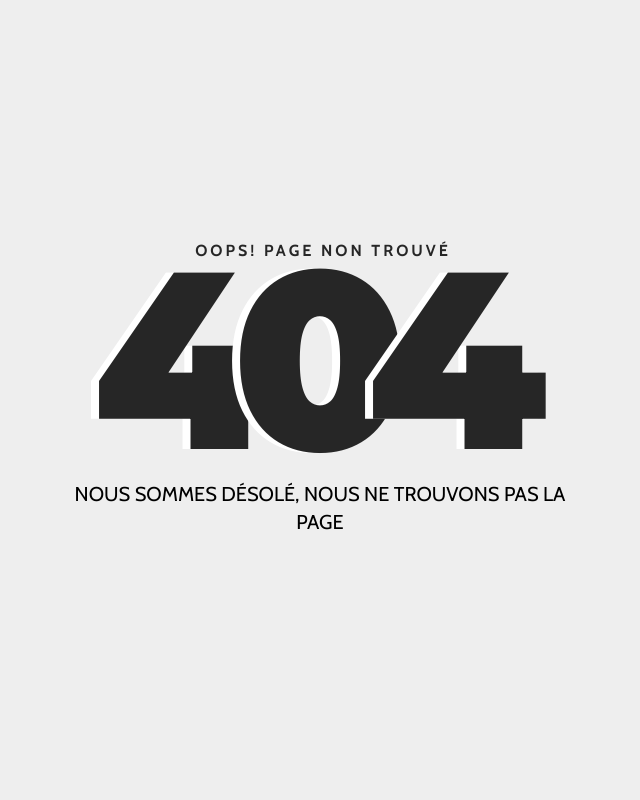
After one commit to AhmedBouk/movies5, a PHP site: page /404.html in a window 1280 px wide. The commit adds this page. Shown: the whole page, without its empty margins (320-960 px from the left). Run offline with PHP 8.4, Linux system fonts and the light colour scheme.

Commit message:
MAJ 08/11 1223

```diff
--- /dev/null
+++ b/404.html
@@ -0,0 +1,37 @@
+<!DOCTYPE html>
+<html lang="fr">
+
+<head>
+	<meta charset="utf-8">
+	<meta http-equiv="X-UA-Compatible" content="IE=edge">
+	<meta name="viewport" content="width=device-width, initial-scale=1">
+	<!-- The above 3 meta tags *must* come first in the head; any other head content must come *after* these tags -->
+
+	<title>404</title>
+
+	<link href="https://fonts.googleapis.com/css?family=Cabin:400,700" rel="stylesheet">
+	<link href="https://fonts.googleapis.com/css?family=Montserrat:900" rel="stylesheet">
+	<link rel="stylesheet" href="asset/css/style.css">
+
+	<!-- Le commentaire suivant fait en sorte que Internet expolorer 9 fonctionne avec html 5 -->
+<!--[if lt IE 9]>
+	<script src="https://html5shim.googlecode.com/svn/trunk/html5.js"></script>
+<![endif]-->
+
+</head>
+
+<body>
+
+	<div id="notfound">
+		<div class="notfound">
+			<div class="notfound-404">
+				<h3>Oops! Page non trouvé</h3>
+				<h1><span>4</span><span>0</span><span>4</span></h1>
+			</div>
+			<h2>Nous sommes désolé, nous ne trouvons pas la page</h2>
+		</div>
+	</div>
+
+</body><!-- This templates was made by Colorlib (https://colorlib.com) -->
+
+</html>
--- a/asset/css/style.css
+++ b/asset/css/style.css
@@ -17,10 +17,122 @@ h1{
 
 /* HEADER */
 
+header a img{
+  width: 10%;
+  margin-left: 3%;
+  margin-top: 1%;
+  float: left;
+}
 
+header h2{
+  text-align: center;
+  /* margin: auto; */
+
+}
 
 /* BODY */
 
 
 
 /* FOOTER */
+
+
+/* 404 */
+
+
+body {
+  padding: 0;
+  margin: 0;
+}
+
+#notfound {
+  position: relative;
+  height: 100vh;
+}
+
+#notfound .notfound {
+  position: absolute;
+  left: 50%;
+  top: 50%;
+  -webkit-transform: translate(-50%, -50%);
+      -ms-transform: translate(-50%, -50%);
+          transform: translate(-50%, -50%);
+}
+
+.notfound {
+  max-width: 520px;
+  width: 100%;
+  line-height: 1.4;
+  text-align: center;
+}
+
+.notfound .notfound-404 {
+  position: relative;
+  height: 240px;
+}
+
+.notfound .notfound-404 h1 {
+  font-family: 'Montserrat', sans-serif;
+  position: absolute;
+  left: 50%;
+  top: 50%;
+  -webkit-transform: translate(-50%, -50%);
+      -ms-transform: translate(-50%, -50%);
+          transform: translate(-50%, -50%);
+  font-size: 252px;
+  font-weight: 900;
+  margin: 0px;
+  color: #262626;
+  text-transform: uppercase;
+  letter-spacing: -40px;
+  margin-left: -20px;
+}
+
+.notfound .notfound-404 h1>span {
+  text-shadow: -8px 0px 0px #fff;
+}
+
+.notfound .notfound-404 h3 {
+  font-family: 'Cabin', sans-serif;
+  position: relative;
+  font-size: 16px;
+  font-weight: 700;
+  text-transform: uppercase;
+  color: #262626;
+  margin: 0px;
+  letter-spacing: 3px;
+  padding-left: 6px;
+}
+
+.notfound h2 {
+  font-family: 'Cabin', sans-serif;
+  font-size: 20px;
+  font-weight: 400;
+  text-transform: uppercase;
+  color: #000;
+  margin-top: 0px;
+  margin-bottom: 25px;
+}
+
+@media only screen and (max-width: 767px) {
+  .notfound .notfound-404 {
+    height: 200px;
+  }
+  .notfound .notfound-404 h1 {
+    font-size: 200px;
+  }
+}
+
+@media only screen and (max-width: 480px) {
+  .notfound .notfound-404 {
+    height: 162px;
+  }
+  .notfound .notfound-404 h1 {
+    font-size: 162px;
+    height: 150px;
+    line-height: 162px;
+  }
+  .notfound h2 {
+    font-size: 16px;
+  }
+}
--- a/index.php
+++ b/index.php
@@ -3,9 +3,9 @@ include('inc/pdo.php');
 include('inc/fonctions.php');
 
 
+$title = 'Home';
+include('inc/header.php');
 
-include('inc/header.php');
-$title = 'Home';
 
 
 
--- a/nextpage.php
+++ b/nextpage.php
@@ -1,11 +1,11 @@
 <?php
-include('inc/fonction.php');
+include('inc/fonctions.php');
 include('inc/pdo.php');
 
 
+$title = 'nextpage';
+include('inc/header.php');
 
-include('inc/header.php');
-$title = 'nextpage';
 ?>
 <!-- Il y a une id class container autour du body  -->
 
```
Also changed, not shown: inc/header.php (+7 -12 lines), asset/img/logo.jpg (added), 1 other file.
